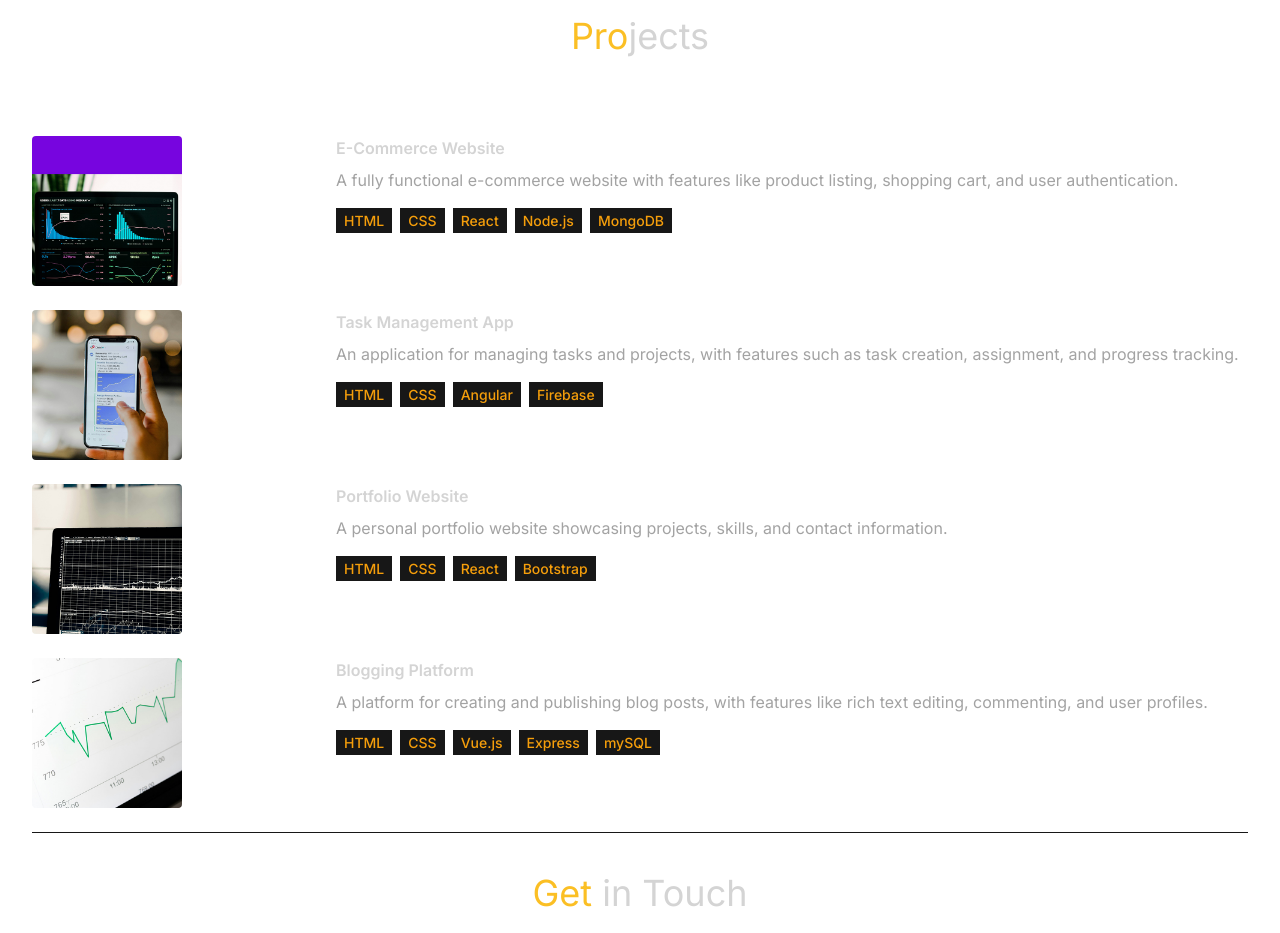
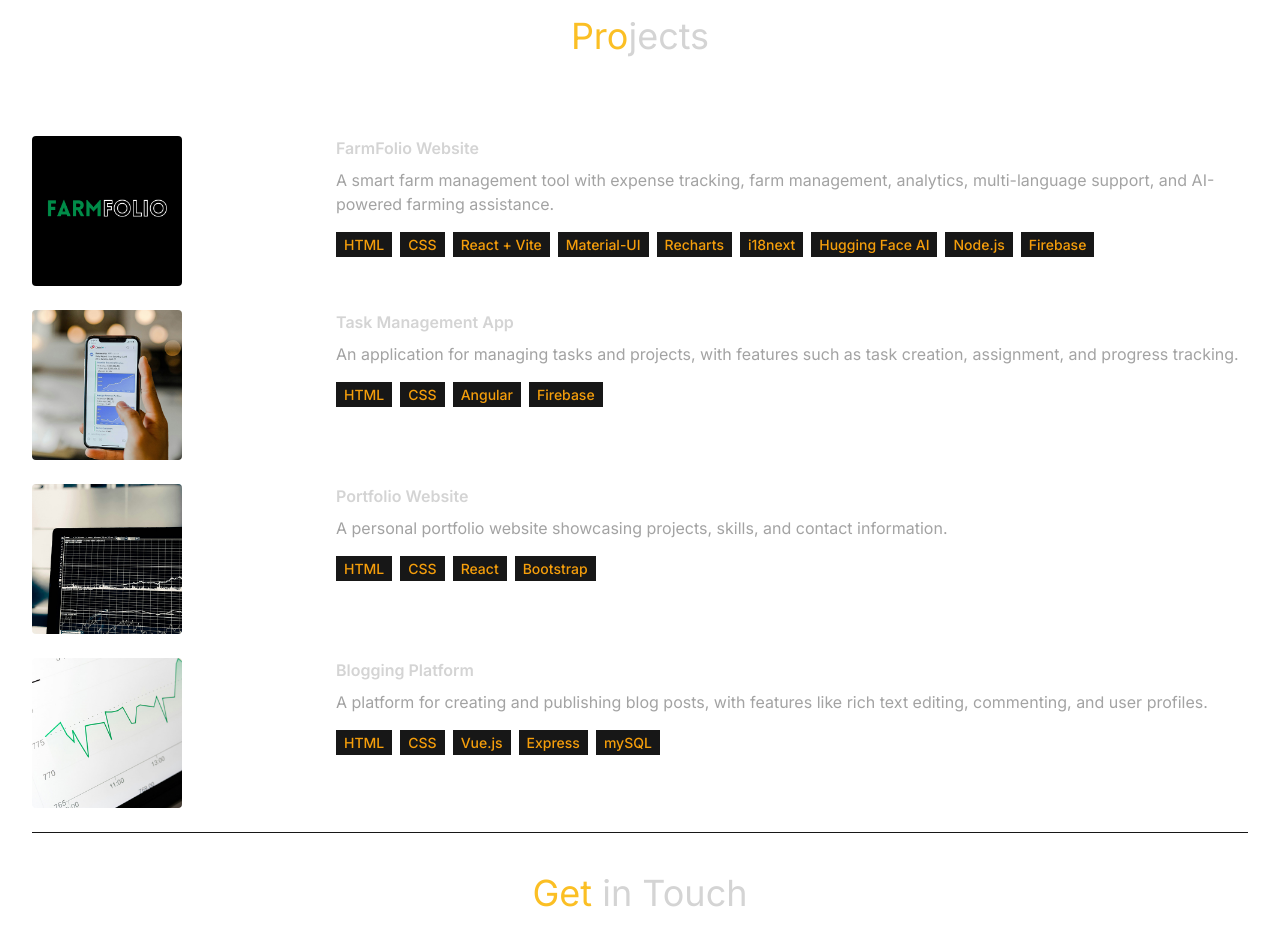
Before and after one commit to Mujeeb-MB/mb-portfolio, a React (Vite) app: page / in a window 1280 px wide. Shown: the part 2300-3233 px from the top of the page. Built offline with nearby package versions, Linux system fonts and the light colour scheme.

Commit message:
updted new project

```diff
--- a/src/components/Projects.jsx
+++ b/src/components/Projects.jsx
@@ -27,7 +27,8 @@ const Projects = () => {
                 alt={project.title}
                 width={150}
                 height={150}
-                className="mb-6 rounded"
+                className="mb-6 rounded cursor-pointer hover:opacity-80"
+                onClick={() => window.open(project.url, "_blank")}
               />
             </motion.div>
             <motion.div
@@ -36,7 +37,12 @@ const Projects = () => {
               transition={{ duration: 1 }}
               className="w-full max-w-full lg:w-3/4"
             >
-              <h6 className="mb-2 font-semibold">{project.title}</h6>
+              <h6
+                className="mb-2 font-semibold cursor-pointer hover:underline hover:text-amber-400"
+                onClick={() => window.open(project.url, "_blank")}
+              >
+                {project.title}
+              </h6>
               <p className="mb-4 text-neutral-400">{project.description}</p>
               {project.technologies.map((tech, i) => (
                 <span
--- a/src/constants/index.js
+++ b/src/constants/index.js
@@ -1,4 +1,4 @@
-import project1 from "../assets/projects/project-1.jpg";
+import project1 from "../assets/projects/Farm.png";
 import project2 from "../assets/projects/project-2.jpg";
 import project3 from "../assets/projects/project-3.jpg";
 import project4 from "../assets/projects/project-4.jpg";
@@ -19,11 +19,22 @@ export const EXPERIENCES = [
 
 export const PROJECTS = [
   {
-    title: "E-Commerce Website",
+    title: "FarmFolio Website",
     image: project1,
     description:
-      "A fully functional e-commerce website with features like product listing, shopping cart, and user authentication.",
-    technologies: ["HTML", "CSS", "React", "Node.js", "MongoDB"],
+      "A smart farm management tool with expense tracking, farm management, analytics, multi-language support, and AI-powered farming assistance.",
+    technologies: [
+      "HTML",
+      "CSS",
+      "React + Vite",
+      "Material-UI",
+      "Recharts",
+      "i18next",
+      "Hugging Face AI",
+      "Node.js",
+      "Firebase",
+    ],
+    url: "https://farmerfolio.netlify.app/",
   },
   {
     title: "Task Management App",
```
Also changed, not shown: src/assets/projects/Farm.png (added), src/assets/projects/project-1.jpg (deleted).
